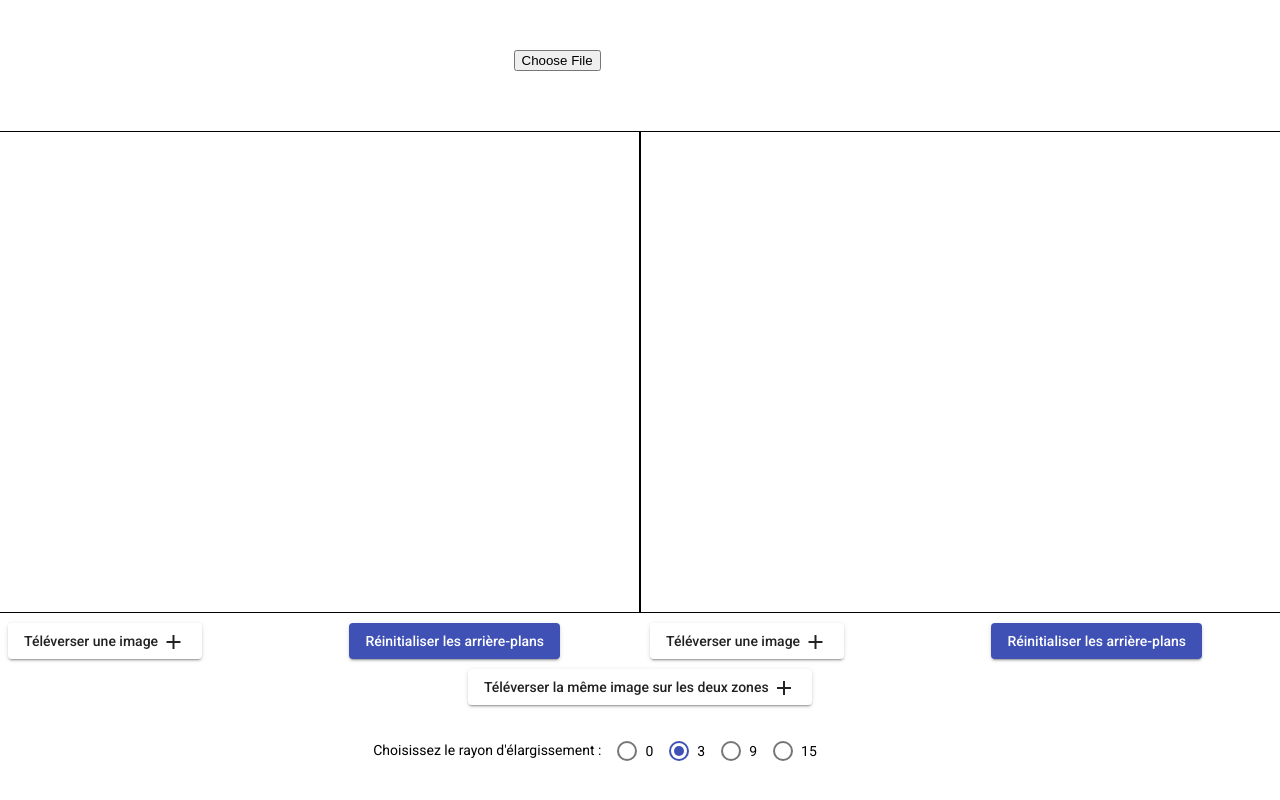
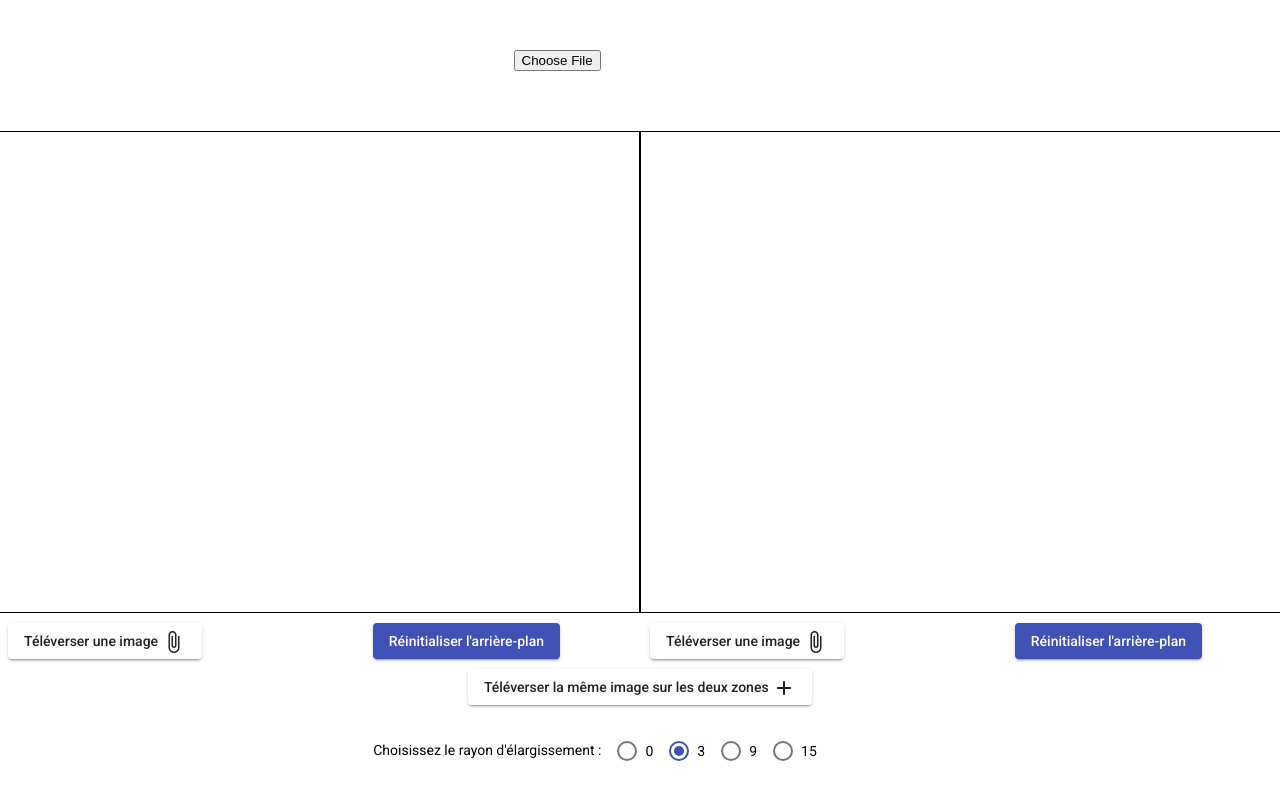
Before and after one commit to zebiriabderrahim/7_Differences, an Angular app in the folder client/: page /#/create in a window 1280 px wide. Shown: the top 800 px of the page. Built offline with nearby package versions, Linux system fonts and the light colour scheme.

Commit message:
feat: added buttons to image canvas

```diff
--- a/client/src/app/components/image-canvas/image-canvas.component.html
+++ b/client/src/app/components/image-canvas/image-canvas.component.html
@@ -1,14 +1,10 @@
 <div id="image-editor">
-  <!-- <canvas id="canvas" width="640" height="480"></canvas> -->
-  <canvas id="myCanvas" width="640" height="480" style="border:1px solid #000000;"></canvas>
+    <canvas id="myCanvas" width="640" height="480" style="border: 1px solid #000000"></canvas>
 </div>
 
 <div id="canvas-action-buttons">
-  <button mat-raised-button color="basic"
-    matTooltip="Téléverser une image en format BMP et de taille 640x480 sur les deux zones">
-    Téléverser une image <mat-icon>add</mat-icon>
-  </button>
-  <button mat-raised-button color="primary" matTooltip="Réinitialiser les deux zones">
-    Réinitialiser les arrière-plans
-  </button>
+    <button mat-raised-button color="basic" matTooltip="Téléverser une image en format BMP et de taille 640x480 sur les deux zones">
+        Téléverser une image <mat-icon>attach_file</mat-icon>
+    </button>
+    <button mat-raised-button color="primary" matTooltip="Réinitialise l'arrière-plan">Réinitialiser l'arrière-plan</button>
 </div>
```
